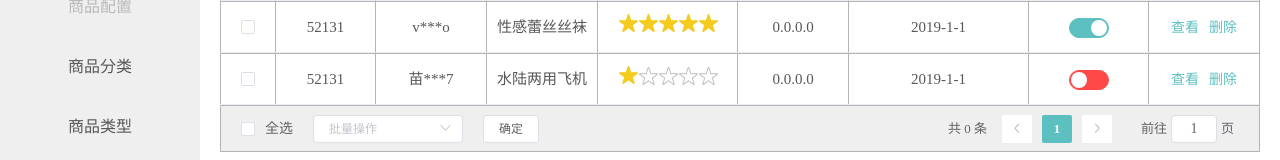
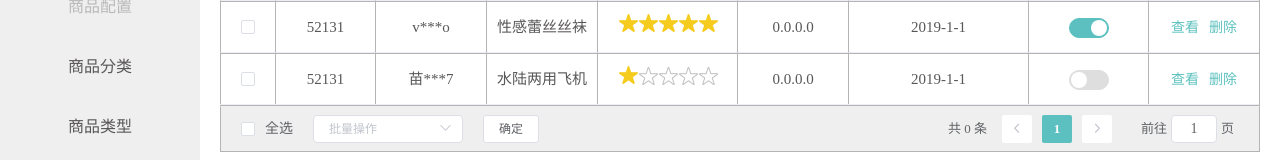
Before and after one commit to OoOo-Billy/demo-lingshou, a Vue app: page /#/goods/comment in a window 1280 px wide. Shown: the part 414-574 px from the top of the page. Built offline with nearby package versions, Linux system fonts and the light colour scheme; sample sign-in values are in the browser's storage; what vue-quill-editor would draw is missing.

Commit message:
modify component style

```diff
--- a/src/views/goods/comment.vue
+++ b/src/views/goods/comment.vue
@@ -54,7 +54,7 @@
                 <el-table-column label="评论时间" prop="createTime" width="180"></el-table-column>
                 <el-table-column label="是否显示" width="120">
                     <template slot-scope="scope">
-                        <el-switch v-model="scope.row.status" @change="handleStatus($event, scope.row.id)" :active-value="0" :inactive-value="2" active-color="#5BC0BF" inactive-color="#FF4949"></el-switch>
+                        <el-switch v-model="scope.row.status" @change="handleStatus($event, scope.row.id)" :active-value="0" :inactive-value="2" active-color="#5BC0BF" inactive-color="#dedede"></el-switch>
                     </template>
                 </el-table-column>
                 <el-table-column label="操作">
```
